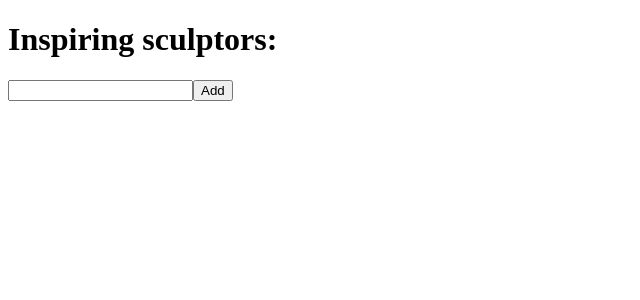
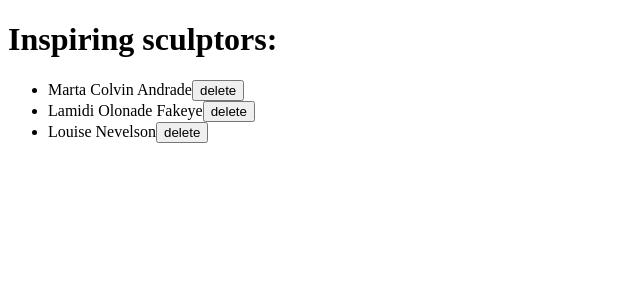
Before and after one commit to Milltiades/react-course, a React (Vite) app: page / in a window 1280 px wide. Shown: the top 300 px of the page, without its empty margins (0-640 px from the left). Built offline with nearby package versions, Linux system fonts and the light colour scheme.

Commit message:
Removing from an array

```diff
--- a/src/Arrays.jsx
+++ b/src/Arrays.jsx
@@ -1,16 +1,25 @@
 import React from 'react'
 import { useState } from 'react';
 
-let nextId = 0;
+// let nextId = 0;
+let initialArtists = [
+    { id: 0, name: 'Marta Colvin Andrade' },
+    { id: 1, name: 'Lamidi Olonade Fakeye'},
+    { id: 2, name: 'Louise Nevelson'},
+]
 
 const Arrays = () => {
 
-    const [name, setName] = useState('');
-    const [artists, setArtists] = useState([]);
+    // const [name, setName] = useState('');
+    // const [artists, setArtists] = useState([]);
+
+    const [artists, setArtists] = useState(
+        initialArtists
+      );
 
   return (
     <>
-    <h1>Inspiring sculptors:</h1>
+    {/* <h1>Inspiring sculptors:</h1>
     <input
       value={name}
       onChange={e => setName(e.target.value)}
@@ -24,7 +33,19 @@ const Arrays = () => {
       {artists.map(artist => (
         <li key={artist.id}>{artist.name}</li>
       ))}
-    </ul>
+    </ul> */}
+
+<h1>Inspiring sculptors:</h1>
+      <ul>
+        {artists.map((a) => (
+            <li key={a.id}>
+                {a.name}
+                <button onClick={() =>setArtists(
+                    artists.filter((e) => e.id !== a.id )
+                ) }>delete</button>
+            </li>
+        ))}
+      </ul>
   </>
   )
 }
```
